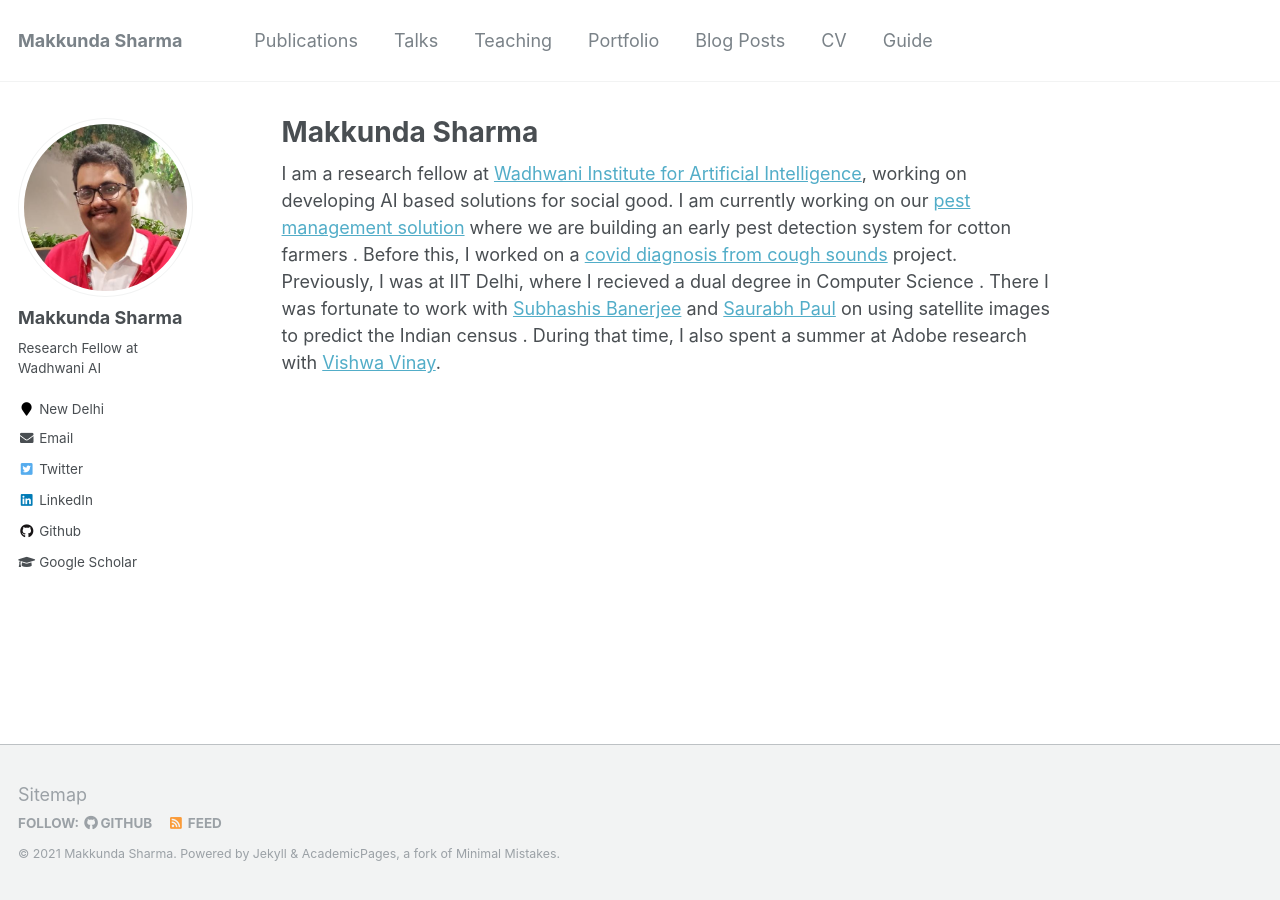
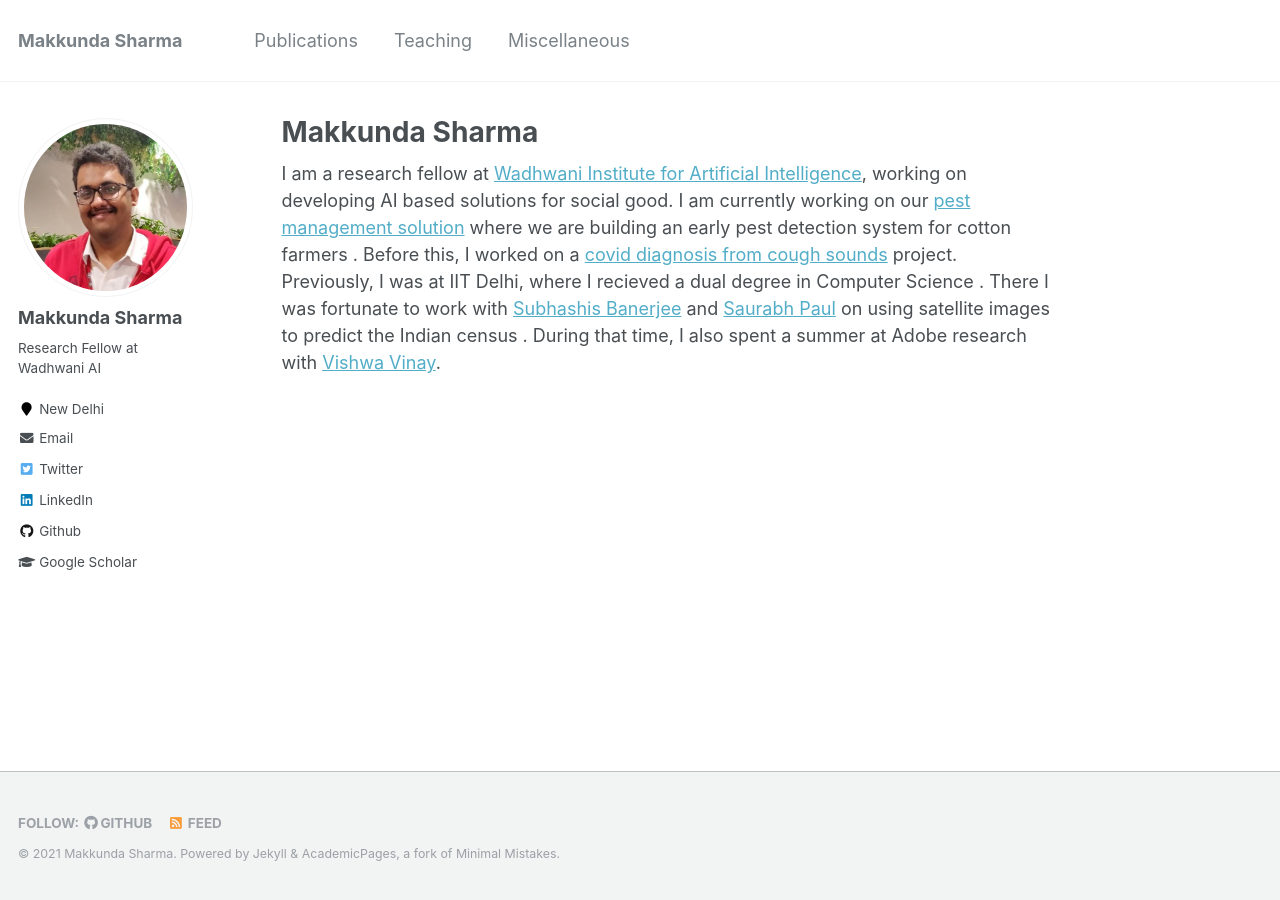
Before and after one commit to makkunda/makkunda.github.io, a Jekyll site: the page built from _pages/about.md, in a window 1280 px wide. Built offline with Jekyll 4.4.1, drawn with Linux system fonts in a browser that asks for light colours; part of the change alters nothing that is shown.

Commit message:
changed navigation pane

```diff
--- a/_data/navigation.yml
+++ b/_data/navigation.yml
@@ -3,20 +3,23 @@ main:
   - title: "Publications"
     url: /publications/
 
-  - title: "Talks"
-    url: /talks/
+  # - title: "Talks"
+  #   url: /talks/
 
   - title: "Teaching"
     url: /teaching/
 
-  - title: "Portfolio"
-    url: /portfolio/
+  - title: "Miscellaneous"
+    url: /misc/
 
-  - title: "Blog Posts"
-    url: /year-archive/
+  # - title: "Portfolio"
+  #   url: /portfolio/
 
-  - title: "CV"
-    url: /cv/
+  # - title: "Blog Posts"
+  #   url: /year-archive/
 
-  - title: "Guide"
-    url: /markdown/
+  # - title: "CV"
+  #   url: /cv/
+
+  # - title: "Guide"
+  #   url: /markdown/
--- a/_includes/footer/custom.html
+++ b/_includes/footer/custom.html
@@ -1,3 +1,3 @@
 <!-- start custom footer snippets -->
-<a href="/sitemap/">Sitemap</a>
+<!-- <a href="/sitemap/">Sitemap</a> -->
 <!-- end custom footer snippets -->
```
